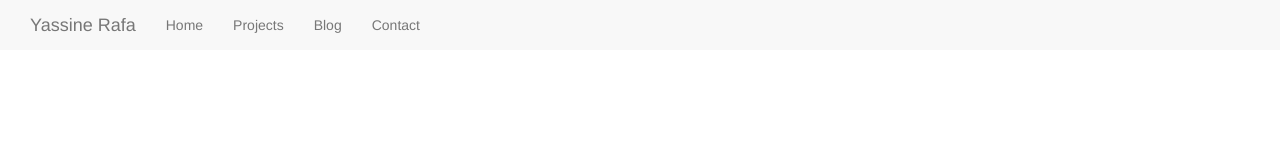
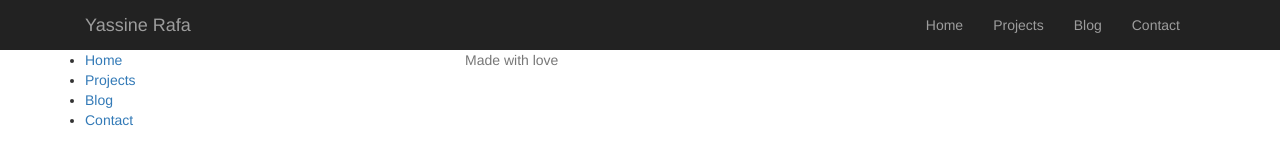
Before and after one commit to rafayassine/freecodecamp_portfolio, a plain HTML site: page index.html in a window 1280 px wide. Drawn offline with nearby package versions, Linux system fonts and the light colour scheme.

Commit message:
Add footer

```diff
--- a/index.html
+++ b/index.html
@@ -7,8 +7,9 @@
   <script src="https://maxcdn.bootstrapcdn.com/bootstrap/3.3.7/js/bootstrap.min.js" integrity="sha384-Tc5IQib027qvyjSMfHjOMaLkfuWVxZxUPnCJA7l2mCWNIpG9mGCD8wGNIcPD7Txa" crossorigin="anonymous"></script>
 </head>
 <body>
-  <nav class="navabr navbar-default">
-    <div class="container-fluid">
+
+  <nav class="navabr navbar-inverse">
+    <div class="container">
       <div class="navbar-header">
         <button type="button" class="navbar-toggle collapsed" data-toggle="collapse" data-target="#main-nav" aria-expanded="false">
          <span class="sr-only">Toggle navigation</span>
@@ -18,7 +19,7 @@
        </button>
        <a class="navbar-brand" href="#">Yassine Rafa</a>
       </div>
-      <div class="collapse navbar-collapse" id="main-nav">
+      <div class="collapse navbar-collapse pull-right" id="main-nav">
         <ul class="nav navbar-nav">
           <li><a href="#">Home</a></li>
           <li><a href="#">Projects</a></li>
@@ -28,6 +29,17 @@
       </div>
     </div>
   </nav>
+  <footer>
+    <div class="container">
+      <ul class="col-md-4">
+        <li><a href="#">Home</a></li>
+        <li><a href="#">Projects</a></li>
+        <li><a href="#">Blog</a></li>
+        <li><a href="#">Contact</a></li>
+      </ul>
+      <p class="col-md-4 text-muted">Made with love</p>
+    </div>
+  </footer>
   <script src="https://ajax.googleapis.com/ajax/libs/jquery/1.12.2/jquery.min.js"></script>
   <script src="https://maxcdn.bootstrapcdn.com/bootstrap/3.3.7/js/bootstrap.min.js" integrity="sha384-Tc5IQib027qvyjSMfHjOMaLkfuWVxZxUPnCJA7l2mCWNIpG9mGCD8wGNIcPD7Txa" crossorigin="anonymous"></script>
 </body>
```
